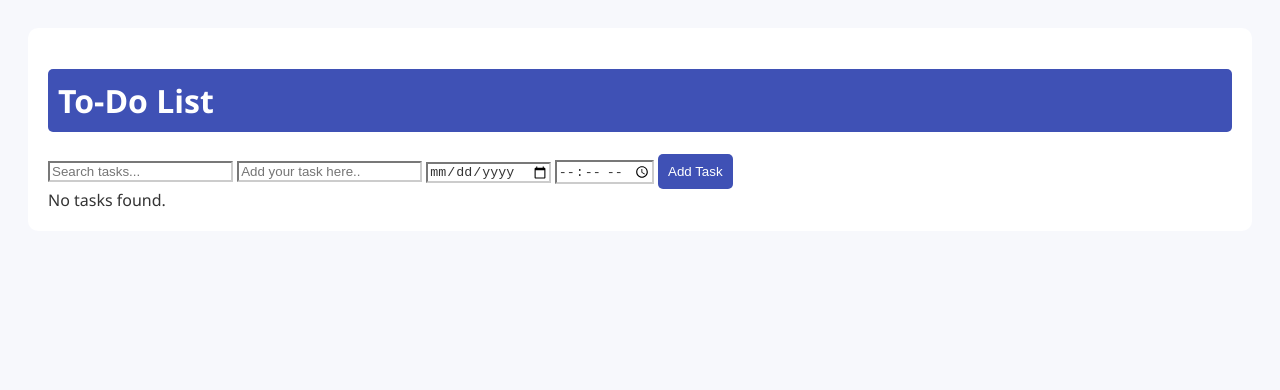
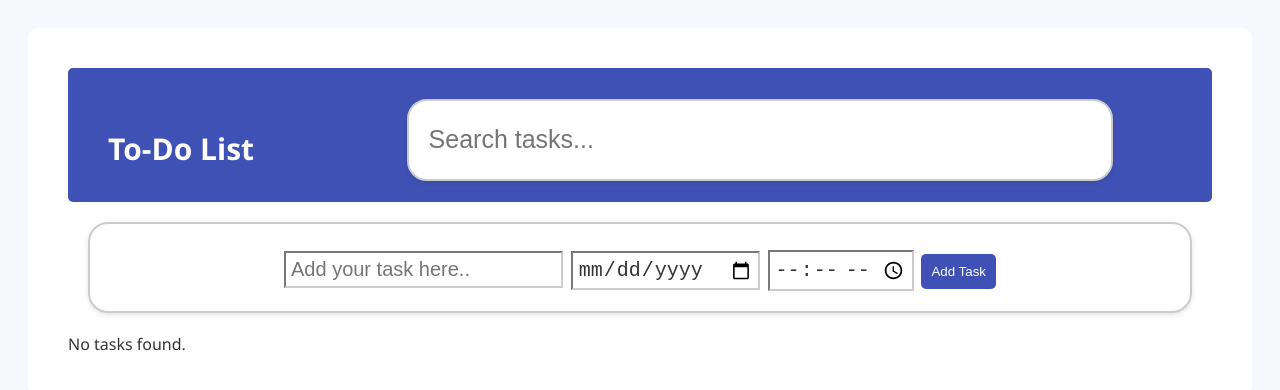
Before and after one commit to amol-rathod-147/Amol-To-Do-List, a plain HTML site: page index.html in a window 1280 px wide. Drawn offline with Linux system fonts and the light colour scheme.

Commit message:
Added all necesory css

```diff
--- a/index.html
+++ b/index.html
@@ -9,12 +9,12 @@
 <body>
     <div class="page">
     <div class="container">
-        <h1>To-Do List</h1>
-        <input type="text" id="searchBar" placeholder="Search tasks...">
+       <div class="heading"> <h1>To-Do List     </h1>      <input type="text" id="searchBar" placeholder="Search tasks..."></div>
+      <div class="part2">
         <input type="text" id="taskInput" placeholder="Add your task here..">
         <input type="date" id="taskDate">
         <input type="time" id="taskTime">
-        <button type="submit" id="addTaskButton">Add Task</button>
+        <button type="submit" id="addTaskButton">Add Task</button></div>
     </div>
 
   <div id="taskContainer" class="task-list"></div>
--- a/style.css
+++ b/style.css
@@ -5,22 +5,61 @@ body {
     padding: 20px;
   }
 
-  h1 {
+  .heading {
     background-color: #3f51b5;
     color: white;
-    padding: 10px;
+    padding: 20px;
     border-radius: 5px;
+    /* margin: 20px; */
+    height: 2.5cm;
+    display: flex;
+    flex-direction: row;
   }
+  h1{
+    color: white;
+    padding: 20px;
+    /* text-align: center; */
+    border-radius: 5px;
+    font-size: 30px;
+    /* margin-left: 100px; */
+  }
+  #searchBar{
+    width: 60%;
+    height: 40%;
+    margin-left:12%;
+    margin-top:1%;
+    /* align-items: right; */
+    padding: 20px;
+    border: 2px solid #ccc;
+    border-radius: 20px;
+    font-size: 25px;
+    box-shadow: 0 2px 5px rgba(0, 0, 0, 0.1);
+    transition: border-color 0.3s ease;
+    align-items: right;  }
   .page{
     background-color: white;
     color: #333;
     padding: 20px;
     border-radius: 10px;
+    padding: 40px;
   }
+  .part2{
+    padding: 20px;
+    margin: 20px;
+ justify-content: center;
+    text-align: center;
+    border: 2px solid #ccc;
+    border-radius: 20px;
+    font-size: 30px;
+    box-shadow: 0 2px 5px rgba(0, 0, 0, 0.1);
+
+}
   input{
     background-color: white;
     border-color: #ccc;
     color: #333;
+    font-size: 20px;
+    padding:5px;
   }
   #addTaskButton {
     background-color: #3f51b5;
```
